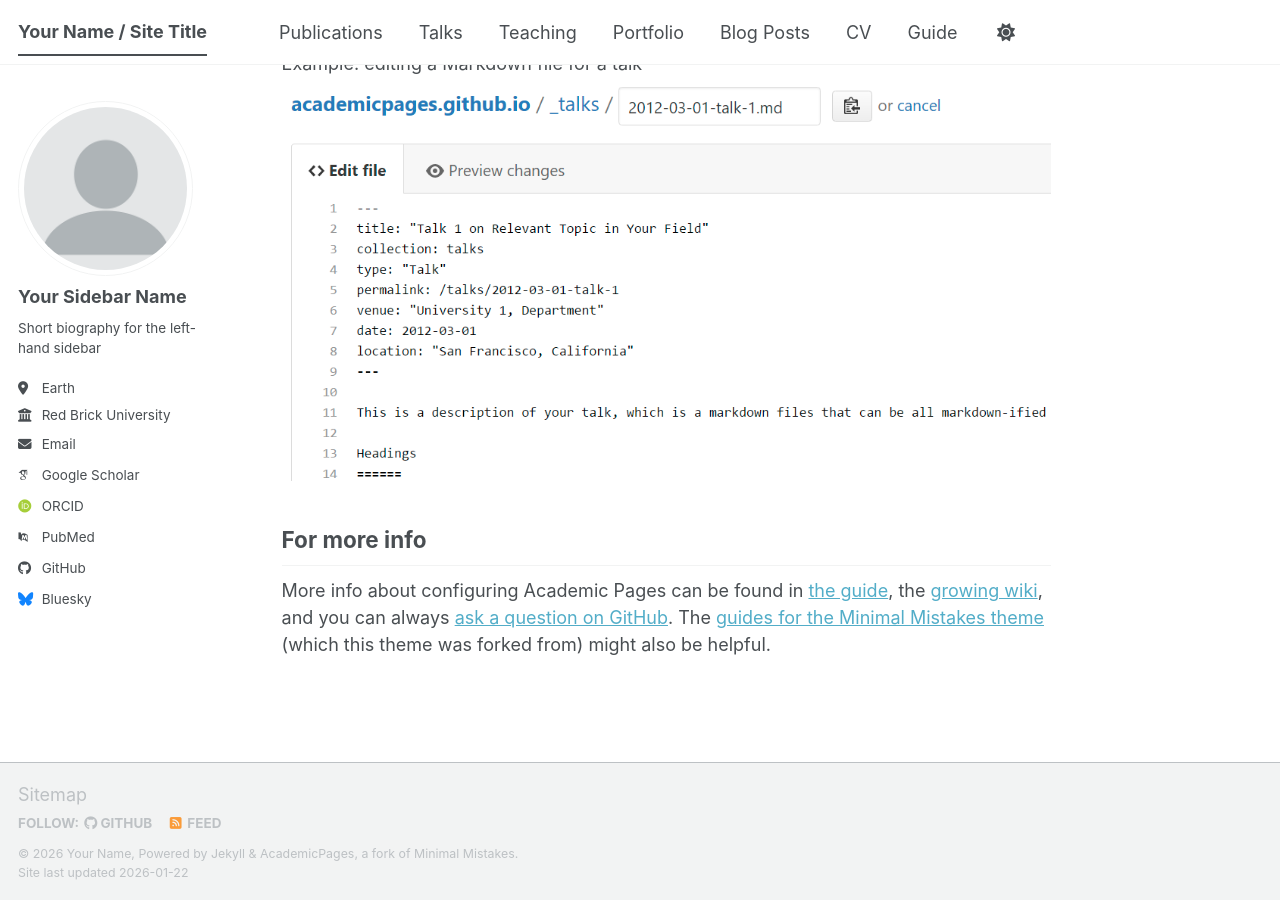
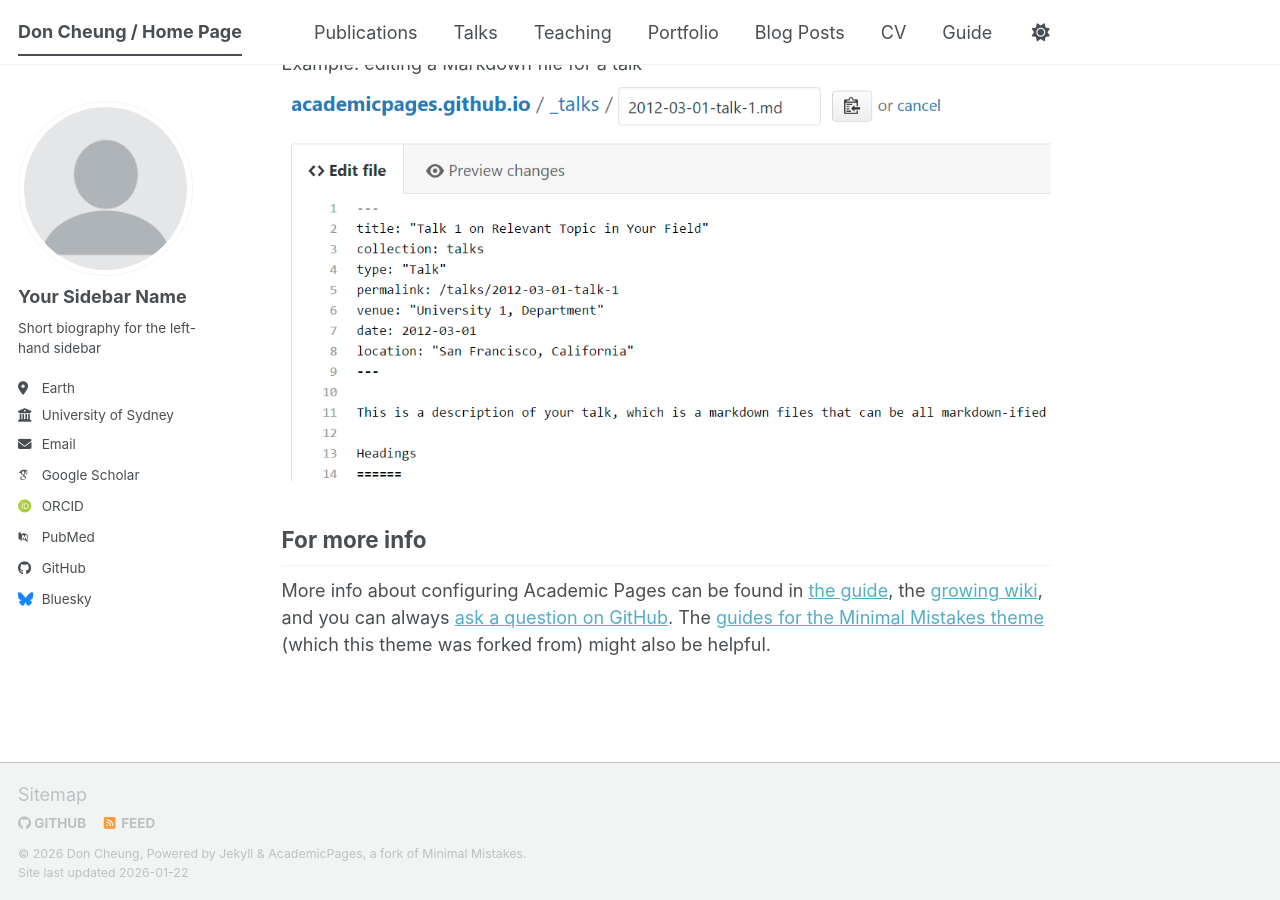
Before and after one commit to doncheung10/doncheung10.github.io, a Jekyll site: the page built from _pages/about.md, in a window 1280 px wide and 900 px high, scrolled down 2720 px. Built offline with Jekyll 4.4.1, drawn with Linux system fonts in a browser that asks for light colours; some web fonts are replaced; a script bundle is joined from its source files by our own code; library files that are not in the unit come from our copies.

Commit message:
Update _config.yml

```diff
--- a/_config.yml
+++ b/_config.yml
@@ -7,16 +7,16 @@
 # server process.
 
 # Basic Site Settings
-locale                   : "en-US"
+locale                   : "en-UK"
 site_theme               : "default" # The available themes options are "default", "air", "sunrise", "mint", "dirt" and "contrast"
-title                    : "Your Name / Site Title"
+title                    : "Don Cheung / Home Page"
 title_separator          : "-"
-name                     : &name "Your Name"
-description              : &description "Your Name's academic portfolio"   # Update this with a general description of your site, this is the default if not overridden by a page
-url                      : https://academicpages.github.io # The base hostname & protocol for your site e.g. "https://[your GitHub username].github.io",
+name                     : &name "Don Cheung"
+description              : &description "Don Cheung's academic portfolio"   # Update this with a general description of your site, this is the default if not overridden by a page
+url                      : https://doncheung10.github.io # The base hostname & protocol for your site e.g. "https://[your GitHub username].github.io",
                                                            # or if you already have some other page hosted on Github then use "https://[your GitHub username].github.io/[Your Repo Name]"
 baseurl                  : "" # the subpath of your site, e.g. "/blog"
-repository               : "academicpages/academicpages.github.io"
+repository               : "doncheung10/doncheung10.github.io"
 
 # Site Author - The following control what appear as part of the author content on the side bar.
 #               If a field is blank the icon and link will not appear, otherwise it will be shown.
@@ -28,9 +28,9 @@
   pronouns         : # example: "she/her"
   bio              : "Short biography for the left-hand sidebar"
   location         : "Earth"
-  employer         : "Red Brick University"
+  employer         : "University of Sydney"
   uri              : # URL
-  email            : "none@example.org"
+  email            : "donald.cheung@sydney.edu.au"
 
   # Academic websites
   academia         : # URL
```
